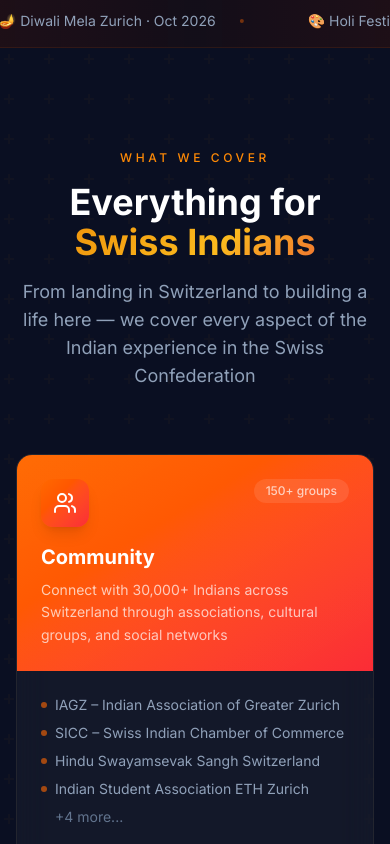
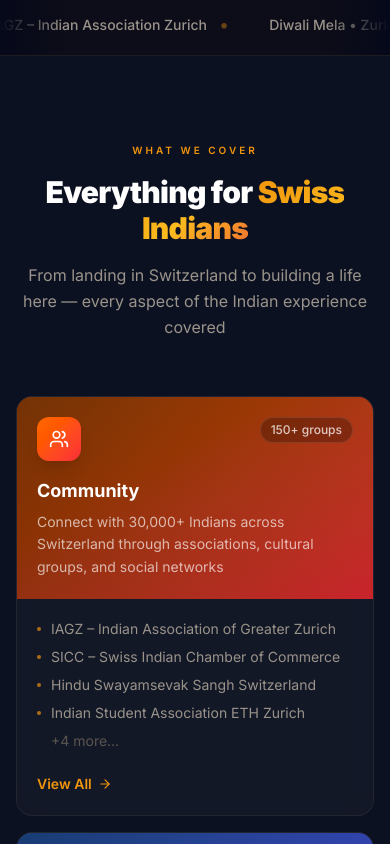
Before and after one commit to SridharSwiss/Indiaspora, a Next.js app: page / in a window 390 px wide. Shown: the part 1020-1864 px from the top of the page. Built offline with nearby package versions, Linux system fonts and the light colour scheme.

Commit message:
Redesign: Categories, Testimonials, Marquee, Events sections

```diff
--- a/src/components/sections/Categories.tsx
+++ b/src/components/sections/Categories.tsx
@@ -1,21 +1,21 @@
 "use client";
 
 import { useEffect, useRef } from "react";
+import Link from "next/link";
 import { ArrowRight, Users, Home, UtensilsCrossed, Sparkles, TrendingUp, Music } from "lucide-react";
 import { FEATURED_CATEGORIES } from "@/lib/data";
-import { cn } from "@/lib/utils";
 
 const ICON_MAP: Record<string, React.ReactNode> = {
-  Users: <Users className="w-6 h-6" />,
-  Home: <Home className="w-6 h-6" />,
-  UtensilsCrossed: <UtensilsCrossed className="w-6 h-6" />,
-  Sparkles: <Sparkles className="w-6 h-6" />,
-  TrendingUp: <TrendingUp className="w-6 h-6" />,
-  Music: <Music className="w-6 h-6" />,
+  Users: <Users className="w-5 h-5" aria-hidden />,
+  Home: <Home className="w-5 h-5" aria-hidden />,
+  UtensilsCrossed: <UtensilsCrossed className="w-5 h-5" aria-hidden />,
+  Sparkles: <Sparkles className="w-5 h-5" aria-hidden />,
+  TrendingUp: <TrendingUp className="w-5 h-5" aria-hidden />,
+  Music: <Music className="w-5 h-5" aria-hidden />,
 };
 
 export default function Categories() {
-  const sectionRef = useRef<HTMLDivElement>(null);
+  const ref = useRef<HTMLDivElement>(null);
 
   useEffect(() => {
     const observer = new IntersectionObserver(
@@ -23,57 +23,88 @@ export default function Categories() {
         entries.forEach((entry) => {
           if (entry.isIntersecting) {
             entry.target.querySelectorAll(".reveal").forEach((el, i) => {
-              setTimeout(() => el.classList.add("visible"), i * 100);
+              setTimeout(() => el.classList.add("visible"), i * 80);
             });
           }
         });
       },
-      { threshold: 0.1 }
+      { threshold: 0.08 }
     );
-    if (sectionRef.current) observer.observe(sectionRef.current);
+    if (ref.current) observer.observe(ref.current);
     return () => observer.disconnect();
   }, []);
 
   return (
-    <section id="categories" ref={sectionRef} className="py-24 bg-slate-900/50 mandala-bg">
+    <section id="categories" ref={ref} className="py-20 sm:py-28 mandala-bg" style={{ background: "var(--surface)" }}>
       <div className="max-w-7xl mx-auto px-4 sm:px-6 lg:px-8">
-        <div className="text-center mb-16 reveal">
-          <span className="inline-block text-xs uppercase tracking-[0.3em] text-orange-400 mb-4 font-medium">What We Cover</span>
-          <h2 className="text-4xl lg:text-5xl font-bold text-white mb-4">Everything for <span className="gradient-text">Swiss Indians</span></h2>
-          <p className="text-slate-400 text-lg max-w-2xl mx-auto">From landing in Switzerland to building a life here — we cover every aspect of the Indian experience in the Swiss Confederation</p>
+
+        {/* Header */}
+        <div className="text-center mb-14 reveal">
+          <span className="inline-block text-[10px] uppercase tracking-[0.3em] text-[var(--saffron)] mb-4 font-semibold">
+            What We Cover
+          </span>
+          <h2 className="text-3xl sm:text-4xl lg:text-5xl font-black text-white mb-4 tracking-tight">
+            Everything for{" "}
+            <span className="gradient-text">Swiss Indians</span>
+          </h2>
+          <p className="text-[var(--text-muted)] text-base sm:text-lg max-w-2xl mx-auto leading-relaxed">
+            From landing in Switzerland to building a life here — every aspect of the Indian experience covered
+          </p>
         </div>
-        <div className="grid grid-cols-1 md:grid-cols-2 lg:grid-cols-3 gap-6">
+
+        {/* Grid */}
+        <div className="grid grid-cols-1 sm:grid-cols-2 lg:grid-cols-3 gap-4 sm:gap-5">
           {FEATURED_CATEGORIES.map((cat, index) => (
-            <div key={cat.id} className="reveal glass rounded-2xl overflow-hidden card-hover group cursor-pointer border border-white/5 hover:border-white/15 transition-all duration-300" style={{ transitionDelay: `${index * 60}ms` }}>
-              <div className={`relative p-6 bg-gradient-to-br ${cat.color} bg-opacity-20`}>
-                <div className="absolute inset-0 opacity-10 bg-gradient-to-br from-white/20 to-transparent" />
-                <div className="relative flex items-start justify-between">
-                  <div className={`w-12 h-12 rounded-xl bg-gradient-to-br ${cat.color} flex items-center justify-center text-white shadow-lg`}>{ICON_MAP[cat.icon]}</div>
-                  <span className="text-xs font-medium px-3 py-1 rounded-full bg-white/10 text-white/70 backdrop-blur-sm">{cat.count}</span>
+            <Link
+              key={cat.id}
+              href={cat.href ?? `/${cat.id}`}
+              className="reveal glass-card rounded-2xl overflow-hidden group border border-[var(--border)] hover:border-[var(--border-mid)]"
+              style={{ transitionDelay: `${index * 50}ms` }}
+            >
+              {/* Color band */}
+              <div className={`relative p-5 sm:p-6 bg-gradient-to-br ${cat.color}`} style={{ background: undefined }}>
+                <div className="absolute inset-0 opacity-[0.15] bg-gradient-to-br from-white/30 to-transparent" aria-hidden />
+                <div className="absolute inset-0" style={{ background: `linear-gradient(135deg, rgba(0,0,0,0.55) 0%, rgba(0,0,0,0.2) 100%)` }} aria-hidden />
+                <div className="relative flex items-start justify-between mb-4">
+                  <div className={`w-11 h-11 rounded-xl bg-gradient-to-br ${cat.color} flex items-center justify-center text-white shadow-lg`}>
+                    {ICON_MAP[cat.icon]}
+                  </div>
+                  <span className="text-xs font-medium px-2.5 py-1 rounded-full bg-black/25 text-white/75 backdrop-blur-sm border border-white/10">
+                    {cat.count}
+                  </span>
                 </div>
-                <h3 className="mt-4 text-xl font-bold text-white">{cat.title}</h3>
-                <p className="mt-2 text-sm text-white/70 leading-relaxed">{cat.description}</p>
+                <h3 className="relative text-lg font-bold text-white mb-1.5">{cat.title}</h3>
+                <p className="relative text-sm text-white/65 leading-relaxed">{cat.description}</p>
               </div>
-              <div className="p-6">
-                <ul className="space-y-2">
+
+              {/* List */}
+              <div className="p-5 sm:p-6">
+                <ul className="space-y-2 mb-5">
                   {cat.items.slice(0, 4).map((item) => (
-                    <li key={item} className="flex items-center gap-2 text-sm text-slate-400 group-hover:text-slate-300 transition-colors">
-                      <span className="w-1.5 h-1.5 rounded-full bg-orange-500 shrink-0 opacity-60" />{item}
+                    <li key={item} className="flex items-start gap-2.5 text-sm text-[var(--text-muted)] group-hover:text-[var(--text)] transition-colors">
+                      <span className="w-1 h-1 rounded-full bg-[var(--saffron)] shrink-0 mt-2 opacity-70" aria-hidden />
+                      {item}
                     </li>
                   ))}
-                  {cat.items.length > 4 && <li className="text-sm text-slate-500 pl-3.5">+{cat.items.length - 4} more...</li>}
+                  {cat.items.length > 4 && (
+                    <li className="text-sm text-[var(--text-dim)] pl-3.5">+{cat.items.length - 4} more…</li>
+                  )}
                 </ul>
-                <button className="mt-5 flex items-center gap-1.5 text-sm font-medium text-orange-400 hover:text-orange-300 transition-colors group/btn">
-                  View All <ArrowRight className="w-3.5 h-3.5 group-hover/btn:translate-x-1 transition-transform" />
-                </button>
+                <span className="inline-flex items-center gap-1.5 text-sm font-semibold text-[var(--saffron)] group-hover:gap-2.5 transition-all">
+                  View All <ArrowRight className="w-3.5 h-3.5" aria-hidden />
+                </span>
               </div>
-            </div>
+            </Link>
           ))}
         </div>
-        <div className="text-center mt-12 reveal">
-          <button className="inline-flex items-center gap-2 px-8 py-4 rounded-xl glass text-white font-semibold hover:bg-white/10 transition-all border border-white/10 hover:border-white/20">
-            Browse All 20+ Categories <ArrowRight className="w-4 h-4" />
-          </button>
+
+        <div className="text-center mt-10 reveal">
+          <Link
+            href="/resources"
+            className="inline-flex items-center gap-2 px-7 py-3.5 rounded-xl glass text-white font-semibold hover:bg-white/10 transition-all border border-[var(--border-mid)] hover:border-[var(--border-hi)] text-sm"
+          >
+            Browse All Resources <ArrowRight className="w-4 h-4" aria-hidden />
+          </Link>
         </div>
       </div>
     </section>
--- a/src/components/sections/Events.tsx
+++ b/src/components/sections/Events.tsx
@@ -1,11 +1,21 @@
 "use client";
 
 import { useEffect, useRef } from "react";
-import { Calendar, MapPin, ArrowRight, Tag } from "lucide-react";
+import Link from "next/link";
+import { ArrowRight, Calendar, MapPin } from "lucide-react";
 import { UPCOMING_EVENTS } from "@/lib/data";
 
+const colorMap: Record<string, string> = {
+  "bg-orange-500":  "var(--saffron)",
+  "bg-blue-500":    "#4A90D9",
+  "bg-purple-500":  "#8B5CF6",
+  "bg-amber-500":   "var(--saffron-hi)",
+  "bg-rose-500":    "#F43F5E",
+  "bg-teal-500":    "var(--jade)",
+};
+
 export default function Events() {
-  const sectionRef = useRef<HTMLDivElement>(null);
+  const ref = useRef<HTMLDivElement>(null);
 
   useEffect(() => {
     const observer = new IntersectionObserver(
@@ -13,60 +23,83 @@ export default function Events() {
         entries.forEach((entry) => {
           if (entry.isIntersecting) {
             entry.target.querySelectorAll(".reveal").forEach((el, i) => {
-              setTimeout(() => el.classList.add("visible"), i * 80);
+              setTimeout(() => el.classList.add("visible"), i * 70);
             });
           }
         });
       },
-      { threshold: 0.1 }
+      { threshold: 0.08 }
     );
-    if (sectionRef.current) observer.observe(sectionRef.current);
+    if (ref.current) observer.observe(ref.current);
     return () => observer.disconnect();
   }, []);
 
   return (
-    <section id="events" ref={sectionRef} className="py-24 bg-slate-950">
+    <section ref={ref} className="py-20 sm:py-28" style={{ background: "var(--base)" }}>
       <div className="max-w-7xl mx-auto px-4 sm:px-6 lg:px-8">
-        <div className="flex flex-col lg:flex-row items-start lg:items-end justify-between mb-16 gap-6">
-          <div className="reveal">
-            <span className="text-xs uppercase tracking-[0.3em] text-orange-400 mb-4 block font-medium">What&apos;s On</span>
-            <h2 className="text-4xl lg:text-5xl font-bold text-white">Upcoming <span className="gradient-text">Events</span></h2>
-            <p className="text-slate-400 mt-3 max-w-lg">Festivals, networking nights, cultural shows, food fairs — never miss what&apos;s happening in the Swiss Indian community</p>
+        <div className="flex flex-col sm:flex-row sm:items-end justify-between gap-4 mb-14 reveal">
+          <div>
+            <span className="inline-block text-[10px] uppercase tracking-[0.3em] text-[var(--saffron)] mb-3 font-semibold">
+              Community Calendar
+            </span>
+            <h2 className="text-3xl sm:text-4xl lg:text-5xl font-black text-white tracking-tight">
+              Upcoming{" "}
+              <span className="gradient-text">Events</span>
+            </h2>
           </div>
-          <button className="reveal flex items-center gap-2 px-6 py-3 rounded-xl glass text-white font-medium hover:bg-white/10 transition-all border border-white/10 whitespace-nowrap">
-            View Full Calendar <ArrowRight className="w-4 h-4" />
-          </button>
+          <Link
+            href="/events"
+            className="inline-flex items-center gap-1.5 text-sm text-[var(--saffron)] hover:text-[var(--saffron-hi)] transition-colors font-medium shrink-0"
+          >
+            View all events <ArrowRight className="w-3.5 h-3.5" aria-hidden />
+          </Link>
         </div>
-        <div className="grid grid-cols-1 md:grid-cols-2 lg:grid-cols-3 gap-6">
-          {UPCOMING_EVENTS.map((event) => (
-            <div key={event.title} className="reveal glass rounded-2xl overflow-hidden card-hover group border border-white/5 hover:border-white/15 cursor-pointer">
-              <div className={`h-1.5 ${event.color}`} />
-              <div className="p-6">
-                <div className="flex items-center justify-between mb-4">
-                  <span className={`inline-flex items-center gap-1.5 text-xs font-medium px-3 py-1 rounded-full ${event.color} bg-opacity-20 text-white`}>
-                    <Tag className="w-3 h-3" />{event.category}
+
+        <div className="grid grid-cols-1 sm:grid-cols-2 lg:grid-cols-3 gap-4 sm:gap-5">
+          {UPCOMING_EVENTS.map((event, i) => {
+            const accentColor = colorMap[event.color] ?? "var(--saffron)";
+            return (
+              <article
+                key={event.title}
+                className="reveal glass-card rounded-2xl p-5 border border-[var(--border)] hover:border-[var(--border-mid)] group"
+                style={{ transitionDelay: `${i * 60}ms` }}
+              >
+                <div className="flex items-start gap-3 mb-4">
+                  <div
+                    className="w-3 h-3 rounded-full mt-1 shrink-0 ring-4"
+                    style={{ background: accentColor, ringColor: `${accentColor}25` }}
+                    aria-hidden
+                  />
+                  <div className="flex-1 min-w-0">
+                    <h3 className="font-semibold text-white text-sm leading-snug group-hover:text-[var(--saffron)] transition-colors">
+                      {event.title}
+                    </h3>
+                  </div>
+                  <span
+                    className="text-[10px] font-semibold px-2 py-1 rounded-full shrink-0"
+                    style={{ background: `${accentColor}18`, color: accentColor }}
+                  >
+                    {event.category}
                   </span>
-                  <span className="text-xs text-slate-500">{event.date}</span>
                 </div>
-                <h3 className="text-lg font-bold text-white mb-2 group-hover:text-orange-300 transition-colors leading-tight">{event.title}</h3>
-                <p className="text-sm text-slate-400 mb-4 leading-relaxed line-clamp-2">{event.description}</p>
-                <div className="flex items-center gap-2 text-sm text-slate-500">
-                  <MapPin className="w-3.5 h-3.5 text-orange-500 shrink-0" /><span className="truncate">{event.location}</span>
+
+                <p className="text-sm text-[var(--text-muted)] mb-4 leading-relaxed">{event.description}</p>
+
+                <div className="flex items-center justify-between pt-3 border-t border-[var(--border)]">
+                  <div className="space-y-1">
+                    <div className="flex items-center gap-1.5 text-xs text-[var(--text-dim)]">
+                      <Calendar className="w-3 h-3" aria-hidden />
+                      {event.date}
+                    </div>
+                    <div className="flex items-center gap-1.5 text-xs text-[var(--text-dim)]">
+                      <MapPin className="w-3 h-3" aria-hidden />
+                      {event.location}
+                    </div>
+                  </div>
                 </div>
-                <div className="mt-5 pt-4 border-t border-white/5 flex items-center justify-between">
-                  <div className="flex items-center gap-2 text-sm text-slate-500"><Calendar className="w-3.5 h-3.5" /><span>{event.date}</span></div>
-                  <button className="text-sm font-medium text-orange-400 hover:text-orange-300 transition-colors flex items-center gap-1">Details <ArrowRight className="w-3.5 h-3.5" /></button>
-                </div>
-              </div>
-            </div>
-          ))}
-        </div>
-        <div className="mt-12 reveal">
-          <div className="glass rounded-2xl p-8 text-center border border-orange-500/20">
-            <h3 className="text-xl font-bold text-white mb-2">Have an Event to Share?</h3>
-            <p className="text-slate-400 mb-6 max-w-md mx-auto text-sm">Submit your community events, workshops, and meetups to reach 30,000+ Indians across Switzerland</p>
-            <button className="px-8 py-3 rounded-xl bg-gradient-to-r from-orange-500 to-amber-500 text-white font-semibold hover:from-orange-600 hover:to-amber-600 transition-all shadow-lg shadow-orange-500/25">Submit an Event</button>
-          </div>
+              </article>
+            );
+          })}
         </div>
       </div>
     </section>
--- a/src/components/sections/Marquee.tsx
+++ b/src/components/sections/Marquee.tsx
@@ -1,29 +1,44 @@
 "use client";
 
-const MARQUEE_ITEMS = [
-  "🪔 Diwali Mela Zurich · Oct 2026",
-  "🎨 Holi Festival Basel · Mar 2026",
-  "💃 Navratri Garba Nights",
-  "🍛 Indian Food Festival Basel",
-  "🎵 Carnatic Music Concert Geneva",
-  "🏏 Cricket League Switzerland",
-  "👗 Indian Fashion Show Zurich",
-  "🎭 Bollywood Night Lausanne",
-  "📚 Vedic Knowledge Series Bern",
-  "🤝 Swiss India Business Forum",
-  "🧘 Yoga & Wellness Retreat",
-  "🎬 Indian Film Festival Switzerland",
-];
+export default function Marquee() {
+  const items = [
+    "IAGZ – Indian Association Zurich",
+    "Diwali Mela • Zurich",
+    "Navratri Garba Night",
+    "Swiss Indian Chamber of Commerce",
+    "ISKCON Krishna Temple",
+    "Holi Festival Basel",
+    "TiE Switzerland",
+    "Bharatanatyam Classes",
+    "Indian Food Festival Basel",
+    "Hindi School Zurich",
+    "Tamil Sangam Switzerland",
+    "Bollywood Dance Studio",
+    "India Independence Day • Bern",
+    "Gujarati Samaj Switzerland",
+  ];
 
-export default function Marquee() {
-  const doubled = [...MARQUEE_ITEMS, ...MARQUEE_ITEMS];
+  const doubled = [...items, ...items];
+
   return (
-    <div className="py-4 bg-gradient-to-r from-orange-600/10 via-orange-500/5 to-orange-600/10 border-y border-orange-500/10 overflow-hidden">
-      <div className="flex" style={{ animation: "marquee 40s linear infinite" }}>
+    <div
+      className="relative py-4 overflow-hidden border-y border-[var(--border)]"
+      style={{ background: "rgba(240,149,12,0.03)" }}
+      aria-hidden="true"
+    >
+      {/* Fade edges */}
+      <div className="absolute left-0 top-0 h-full w-16 sm:w-32 z-10 pointer-events-none"
+        style={{ background: "linear-gradient(to right, var(--base), transparent)" }} />
+      <div className="absolute right-0 top-0 h-full w-16 sm:w-32 z-10 pointer-events-none"
+        style={{ background: "linear-gradient(to left, var(--base), transparent)" }} />
+
+      <div className="flex gap-0 animate-marquee whitespace-nowrap">
         {doubled.map((item, i) => (
-          <span key={i} className="flex items-center gap-2 whitespace-nowrap px-8 text-sm text-slate-400">
-            {item}
-            <span className="w-1 h-1 rounded-full bg-orange-500/40 ml-4" />
+          <span key={i} className="inline-flex items-center gap-3 px-5">
+            <span className="text-sm font-medium text-[var(--text-muted)] hover:text-[var(--saffron)] transition-colors">
+              {item}
+            </span>
+            <span className="text-[var(--saffron)] opacity-40 text-lg" aria-hidden>•</span>
           </span>
         ))}
       </div>
--- a/src/components/sections/Testimonials.tsx
+++ b/src/components/sections/Testimonials.tsx
@@ -1,11 +1,10 @@
 "use client";
 
 import { useEffect, useRef } from "react";
-import { Quote } from "lucide-react";
 import { TESTIMONIALS } from "@/lib/data";
 
 export default function Testimonials() {
-  const sectionRef = useRef<HTMLDivElement>(null);
+  const ref = useRef<HTMLDivElement>(null);
 
   useEffect(() => {
     const observer = new IntersectionObserver(
@@ -20,34 +19,58 @@ export default function Testimonials() {
       },
       { threshold: 0.1 }
     );
-    if (sectionRef.current) observer.observe(sectionRef.current);
+    if (ref.current) observer.observe(ref.current);
     return () => observer.disconnect();
   }, []);
 
-  const avatarColors = ["from-orange-500 to-red-500", "from-blue-500 to-indigo-600", "from-teal-500 to-cyan-600"];
+  return (
+    <section ref={ref} className="py-20 sm:py-28" style={{ background: "var(--surface)" }}>
+      <div className="max-w-7xl mx-auto px-4 sm:px-6 lg:px-8">
+        <div className="text-center mb-14 reveal">
+          <span className="inline-block text-[10px] uppercase tracking-[0.3em] text-[var(--jade)] mb-4 font-semibold">
+            Community Voices
+          </span>
+          <h2 className="text-3xl sm:text-4xl lg:text-5xl font-black text-white tracking-tight">
+            What Indians in{" "}
+            <span className="gradient-text-jade">Switzerland Say</span>
+          </h2>
+        </div>
 
-  return (
-    <section ref={sectionRef} className="py-24 bg-slate-900/50">
-      <div className="max-w-7xl mx-auto px-4 sm:px-6 lg:px-8">
-        <div className="text-center mb-16 reveal">
-          <span className="text-xs uppercase tracking-[0.3em] text-orange-400 mb-4 block font-medium">Community Voices</span>
-          <h2 className="text-4xl lg:text-5xl font-bold text-white">Indians Thriving in <span className="gradient-text">Switzerland</span></h2>
-          <p className="text-slate-400 mt-3 max-w-xl mx-auto">Real stories from community members who&apos;ve built their lives in Switzerland</p>
-        </div>
-        <div className="grid grid-cols-1 md:grid-cols-3 gap-6">
+        <div className="grid grid-cols-1 md:grid-cols-3 gap-5">
           {TESTIMONIALS.map((t, i) => (
-            <div key={t.name} className="reveal glass rounded-2xl p-6 card-hover border border-white/5 hover:border-white/15 flex flex-col">
-              <Quote className="w-8 h-8 text-orange-500/30 mb-4 shrink-0" />
-              <p className="text-slate-300 text-sm leading-relaxed flex-1 mb-6 italic">&ldquo;{t.quote}&rdquo;</p>
-              <div className="flex items-center gap-3 pt-4 border-t border-white/5">
-                <div className={`w-10 h-10 rounded-full bg-gradient-to-br ${avatarColors[i]} flex items-center justify-center text-white text-sm font-bold shrink-0`}>{t.avatar}</div>
+            <figure
+              key={t.name}
+              className="reveal glass-card rounded-2xl p-6 border border-[var(--border)] flex flex-col"
+              style={{ transitionDelay: `${i * 100}ms` }}
+            >
+              {/* Stars */}
+              <div className="flex gap-1 mb-4" aria-label="5 out of 5 stars">
+                {Array.from({ length: 5 }).map((_, s) => (
+                  <span key={s} className="text-[var(--saffron)] text-sm" aria-hidden>&#9733;</span>
+                ))}
+              </div>
+
+              <blockquote className="flex-1">
+                <p className="text-[var(--text-muted)] text-sm leading-relaxed mb-5">
+                  &ldquo;{t.quote}&rdquo;
+                </p>
+              </blockquote>
+
+              <figcaption className="flex items-center gap-3 pt-4 border-t border-[var(--border)]">
+                <div
+                  className="w-10 h-10 rounded-full flex items-center justify-center text-sm font-black text-white shrink-0"
+                  style={{ background: "linear-gradient(135deg, var(--saffron), var(--saffron-hi))" }}
+                  aria-hidden
+                >
+                  {t.avatar}
+                </div>
                 <div>
-                  <div className="font-semibold text-white text-sm">{t.name}</div>
-                  <div className="text-xs text-slate-400">{t.role}</div>
-                  <div className="text-xs text-slate-500 mt-0.5">{t.origin} · {t.years}</div>
+                  <p className="text-sm font-semibold text-white">{t.name}</p>
+                  <p className="text-xs text-[var(--text-dim)]">{t.role}</p>
+                  <p className="text-xs text-[var(--jade)] mt-0.5">{t.years}</p>
                 </div>
-              </div>
-            </div>
+              </figcaption>
+            </figure>
           ))}
         </div>
       </div>
```
